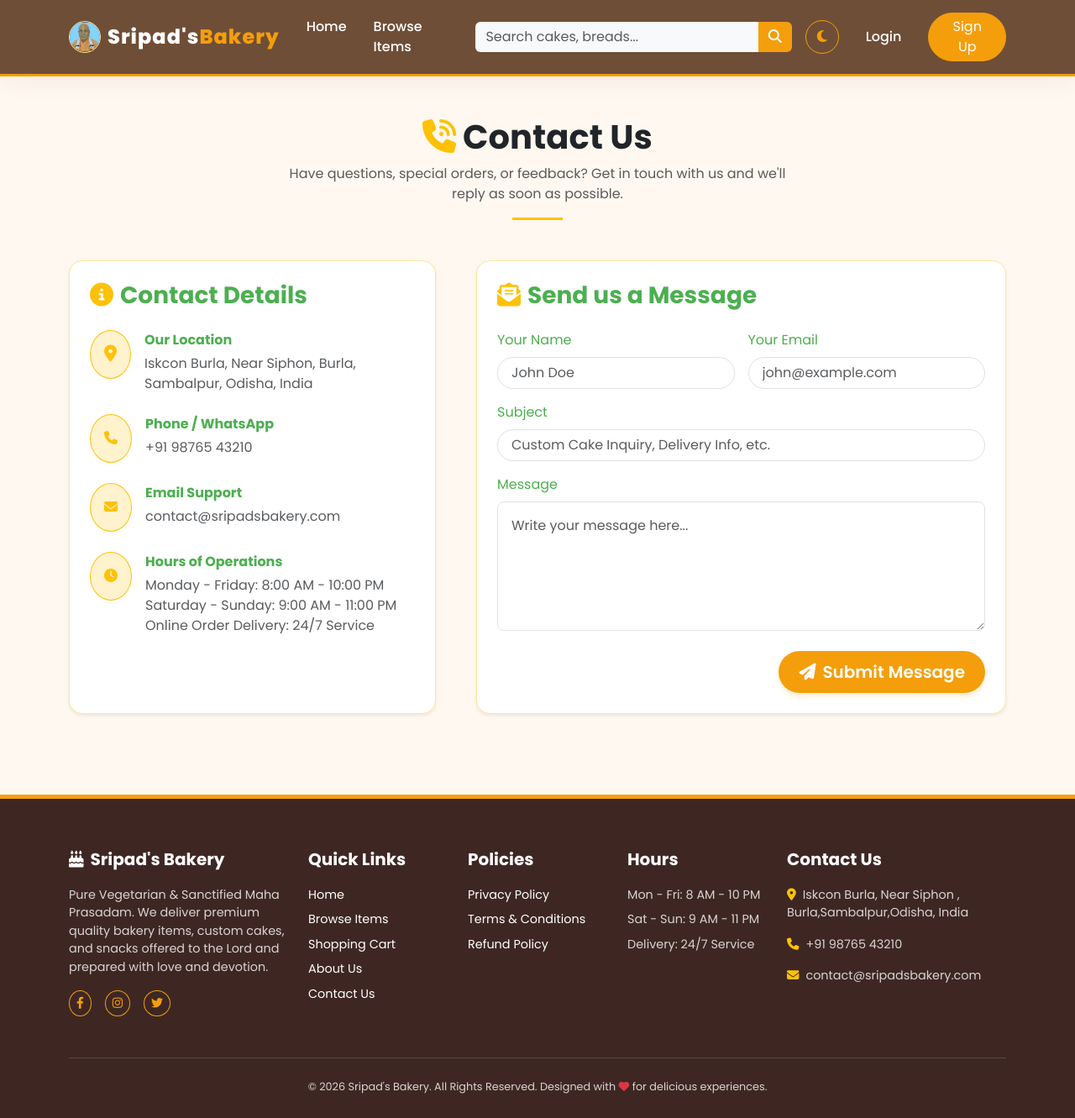
After one commit to Nk809/sripads_bakery, a Django app: page /contact-us/ in a window 1280 px wide. The commit adds this page. Shown: the whole page at 84% size. Run offline with Django 5.2, Linux system fonts and the light colour scheme.

Commit message:
Implement compliance pages and apply Warm Orange/Chocolate Brown color theme

```diff
--- a/bakery/urls.py
+++ b/bakery/urls.py
@@ -11,6 +11,13 @@ urlpatterns = [
     path('cart/update/', views.update_cart_quantity, name='update_cart_quantity'),
     path('cart/apply-coupon/', views.apply_coupon, name='apply_coupon'),
     path('cart/remove-coupon/', views.remove_coupon, name='remove_coupon'),
+
+    # Compliance & Legal Policies routes (for Payment Gateway onboarding)
+    path('about-us/', views.about_us, name='about_us'),
+    path('contact-us/', views.contact_us, name='contact_us'),
+    path('privacy-policy/', views.privacy_policy, name='privacy_policy'),
+    path('terms-conditions/', views.terms_conditions, name='terms_conditions'),
+    path('cancellation-refund/', views.refund_policy, name='refund_policy'),
 
     # Seller panel routes
     path('seller/dashboard/', views.seller_dashboard, name='seller_dashboard'),
--- a/bakery/views.py
+++ b/bakery/views.py
@@ -1,5 +1,6 @@
 from django.shortcuts import render, get_object_or_404, redirect
 from django.contrib.auth.decorators import login_required
+from django.contrib import messages
 from django.http import JsonResponse
 from django.views.decorators.http import require_POST
 from django.views.decorators.csrf import csrf_exempt
@@ -559,3 +560,29 @@ def serve_db_media(request, path):
         if os.path.exists(local_path):
             return django_serve(request, clean_path, document_root=settings.MEDIA_ROOT)
         raise Http404("File not found")
+
+
+# Compliance & Legal Policies views for Payment Gateway onboarding
+def about_us(request):
+    return render(request, 'buyer/about.html')
+
+def contact_us(request):
+    if request.method == 'POST':
+        name = request.POST.get('name')
+        email = request.POST.get('email')
+        subject = request.POST.get('subject')
+        message = request.POST.get('message')
+
+        messages.success(request, f"Thank you, {name}! Your message has been sent successfully. We will get back to you soon.")
+        return redirect('contact_us')
+
+    return render(request, 'buyer/contact.html')
+
+def privacy_policy(request):
+    return render(request, 'buyer/privacy.html')
+
+def terms_conditions(request):
+    return render(request, 'buyer/terms.html')
+
+def refund_policy(request):
+    return render(request, 'buyer/refund.html')
--- a/static/css/main.css
+++ b/static/css/main.css
@@ -3,29 +3,29 @@
 @import url('https://fonts.googleapis.com/css2?family=Poppins:wght@300;400;500;600;700;800&display=swap');
 
 :root {
-    --primary-color: #3E2723; /* Dark Brown */
-    --primary-light: #5D4037;
-    --primary-dark: #1B0000;
+    --primary-color: #F59E0B; /* Warm Orange */
+    --primary-light: #FBBF24;
+    --primary-dark: #D97706;
 
-    --secondary-color: #FFF8E1; /* Cream Background */
-    --secondary-light: #FFFDE7;
-    --secondary-dark: #FFECB3;
+    --secondary-color: #6F4E37; /* Chocolate Brown */
+    --secondary-light: #8B5A2B;
+    --secondary-dark: #5C3D2E;
 
-    --accent-color: #FF6F00; /* Rich Orange / Gold */
-    --accent-hover: #E65100;
+    --accent-color: #4CAF50; /* Fresh Green */
+    --accent-hover: #45a049;
 
-    --text-dark: #2D2D2D;
-    --text-light: #757575;
+    --text-dark: #3E2723; /* Dark Brown Text */
+    --text-light: #7E6B65;
     --text-white: #FFFFFF;
 
     --card-bg: #FFFFFF;
-    --body-bg: #FDFBF7;
-    --border-color: #E0DCD3;
+    --body-bg: #FFF8F0; /* Soft Cream Background */
+    --border-color: #E6D8C7;
 
     --transition-smooth: all 0.3s cubic-bezier(0.25, 0.8, 0.25, 1);
-    --shadow-sm: 0 2px 4px rgba(62, 39, 35, 0.05);
-    --shadow-md: 0 8px 16px rgba(62, 39, 35, 0.08);
-    --shadow-lg: 0 16px 32px rgba(62, 39, 35, 0.12);
+    --shadow-sm: 0 2px 8px rgba(111, 78, 55, 0.04);
+    --shadow-md: 0 8px 24px rgba(111, 78, 55, 0.06);
+    --shadow-lg: 0 16px 40px rgba(111, 78, 55, 0.1);
 }
 
 /* Dark Mode Overrides */
@@ -71,19 +71,19 @@ body.dark-mode h1, body.dark-mode h2, body.dark-mode h3, body.dark-mode h4, body
 }
 
 a {
-    color: var(--accent-color);
+    color: var(--primary-color);
     text-decoration: none;
     transition: var(--transition-smooth);
 }
 
 a:hover {
-    color: var(--accent-hover);
+    color: #E68900;
 }
 
-/* Navbar Custom Styling */
+/* Navbar Custom Styling (Chocolate Brown with White text) */
 .navbar-bakery {
-    background-color: var(--primary-color) !important;
-    border-bottom: 3px solid var(--accent-color);
+    background-color: var(--secondary-color) !important;
+    border-bottom: 3px solid var(--primary-color);
     padding: 12px 0;
     box-shadow: var(--shadow-md);
 }
@@ -91,16 +91,16 @@ a:hover {
 .navbar-brand-bakery {
     font-weight: 800;
     font-size: 1.5rem;
-    color: var(--secondary-color) !important;
+    color: var(--text-white) !important;
     letter-spacing: 1px;
 }
 
 .navbar-brand-bakery span {
-    color: var(--accent-color);
+    color: var(--primary-color);
 }
 
 .nav-link-bakery {
-    color: var(--secondary-color) !important;
+    color: var(--text-white) !important;
     font-weight: 500;
     margin: 0 8px;
     position: relative;
@@ -113,7 +113,7 @@ a:hover {
     height: 2px;
     bottom: -4px;
     left: 0;
-    background-color: var(--accent-color);
+    background-color: var(--primary-color);
     transition: var(--transition-smooth);
 }
 
@@ -122,26 +122,26 @@ a:hover {
 }
 
 .nav-link-bakery:hover {
-    color: var(--accent-color) !important;
+    color: var(--primary-color) !important;
 }
 
-/* Buttons */
+/* Buttons (Warm Orange #F59E0B with hover #E68900) */
 .btn-bakery-primary {
-    background-color: var(--accent-color);
+    background-color: var(--primary-color);
     color: var(--text-white);
     font-weight: 600;
     padding: 10px 24px;
     border-radius: 30px;
     border: none;
-    box-shadow: 0 4px 6px rgba(255, 111, 0, 0.2);
+    box-shadow: 0 4px 6px rgba(245, 158, 11, 0.2);
     transition: var(--transition-smooth);
 }
 
 .btn-bakery-primary:hover {
-    background-color: var(--accent-hover);
+    background-color: #E68900;
     color: var(--text-white);
     transform: translateY(-2px);
-    box-shadow: 0 6px 12px rgba(255, 111, 0, 0.3);
+    box-shadow: 0 6px 12px rgba(245, 158, 11, 0.3);
 }
 
 .btn-bakery-secondary {
@@ -156,8 +156,30 @@ a:hover {
 
 .btn-bakery-secondary:hover {
     background-color: var(--primary-color);
-    color: var(--secondary-color);
+    color: var(--text-white);
     transform: translateY(-2px);
+}
+
+/* Bootstrap Button overrides for website consistency */
+.btn-warning {
+    background-color: var(--primary-color) !important;
+    border-color: var(--primary-color) !important;
+    color: var(--text-white) !important;
+}
+.btn-warning:hover, .btn-warning:focus, .btn-warning:active {
+    background-color: #E68900 !important;
+    border-color: #E68900 !important;
+    color: var(--text-white) !important;
+}
+
+.btn-outline-warning {
+    color: var(--primary-color) !important;
+    border-color: var(--primary-color) !important;
+}
+.btn-outline-warning:hover, .btn-outline-warning:focus, .btn-outline-warning:active {
+    background-color: var(--primary-color) !important;
+    border-color: var(--primary-color) !important;
+    color: var(--text-white) !important;
 }
 
 /* Cards & Grid list */
@@ -217,27 +239,29 @@ a:hover {
     border-radius: 50%;
 }
 
-/* Hero Section */
+/* Hero Section (Soft Cream Background with Dark Brown text & orange buttons) */
 .hero-bakery {
-    background: linear-gradient(rgba(62, 39, 35, 0.8), rgba(62, 39, 35, 0.8)), url('/static/images/hero_banner.jpg') no-repeat center center/cover;
-    color: var(--text-white);
+    background: var(--body-bg) !important;
+    color: var(--text-dark) !important;
     padding: 120px 0;
     text-align: center;
-    border-bottom: 5px solid var(--accent-color);
+    border-bottom: 5px solid var(--primary-color);
+    border-top: 1px solid var(--border-color);
 }
 
 .hero-bakery h1 {
     font-size: 3.5rem;
     font-weight: 800;
-    color: var(--secondary-color);
+    color: var(--text-dark);
     margin-bottom: 20px;
-    text-shadow: 2px 2px 4px rgba(0, 0, 0, 0.5);
+    text-shadow: none;
 }
 
 .hero-bakery p {
     font-size: 1.25rem;
     max-width: 700px;
     margin: 0 auto 30px auto;
+    color: var(--text-light);
 }
 
 /* Chat System */
@@ -335,17 +359,17 @@ body.dark-mode .message-bubble.me {
     background-color: #388E3C;
 }
 
-/* Footer - Day Mode (Default) */
+/* Footer - Day Mode (Default - Dark Brown #3E2723 background with White text) */
 .footer-bakery {
-    background-color: #FFFFFF !important;
-    color: #000000 !important;
+    background-color: #3E2723 !important;
+    color: #FFFFFF !important;
     padding: 60px 0 20px 0;
-    border-top: 5px solid #000000;
+    border-top: 5px solid var(--primary-color);
     font-size: 0.9rem;
 }
 .footer-title {
     font-weight: 700;
-    color: #000000 !important;
+    color: #FFFFFF !important;
     margin-bottom: 20px;
 }
 .footer-bakery p,
@@ -354,34 +378,34 @@ body.dark-mode .message-bubble.me {
 .footer-bakery span,
 .footer-bakery li,
 .footer-bakery ul {
-    color: #000000 !important;
+    color: rgba(255, 255, 255, 0.8) !important;
 }
 .footer-links a {
-    color: #000000 !important;
+    color: #FFFFFF !important;
     transition: var(--transition-smooth);
 }
 .footer-links a:hover {
-    color: #555555 !important;
+    color: var(--primary-color) !important;
     padding-left: 4px;
 }
 .footer-bakery hr {
-    border-color: rgba(0, 0, 0, 0.15) !important;
+    border-color: rgba(255, 255, 255, 0.15) !important;
     opacity: 1;
 }
 .footer-bakery .btn-outline-warning {
-    color: #000000 !important;
-    border-color: #000000 !important;
+    color: var(--primary-color) !important;
+    border-color: var(--primary-color) !important;
 }
 .footer-bakery .btn-outline-warning:hover {
-    background-color: #000000 !important;
-    color: #FFFFFF !important;
+    background-color: var(--primary-color) !important;
+    color: #3E2723 !important;
 }
 
 /* Footer - Night Mode Override */
 body.dark-mode .footer-bakery {
     background-color: #1B0000 !important;
     color: #FFFFFF !important;
-    border-top: 5px solid var(--accent-color);
+    border-top: 5px solid var(--primary-color);
 }
 body.dark-mode .footer-title {
     color: #FFFFFF !important;
@@ -398,18 +422,33 @@ body.dark-mode .footer-links a {
     color: #FFFFFF !important;
 }
 body.dark-mode .footer-links a:hover {
-    color: var(--accent-color) !important;
+    color: var(--primary-color) !important;
 }
 body.dark-mode .footer-bakery hr {
     border-color: rgba(255, 255, 255, 0.15) !important;
 }
 body.dark-mode .footer-bakery .btn-outline-warning {
-    color: var(--accent-color) !important;
-    border-color: var(--accent-color) !important;
+    color: var(--primary-color) !important;
+    border-color: var(--primary-color) !important;
 }
 body.dark-mode .footer-bakery .btn-outline-warning:hover {
-    background-color: var(--accent-color) !important;
+    background-color: var(--primary-color) !important;
     color: #1B0000 !important;
+}
+
+/* Custom Price Display Colors - Fresh Green (#4CAF50) */
+.card-bakery .text-danger,
+.card-bakery .text-dark,
+.col-md-6 .text-danger,
+.col-md-6 .text-dark,
+#displayPrice {
+    color: var(--accent-color) !important;
+}
+
+/* Keep crossed-out original prices muted gray */
+.card-bakery .text-decoration-line-through,
+.col-md-6 .text-decoration-line-through {
+    color: var(--text-light) !important;
 }
 
 /* Animations */
--- a/templates/base.html
+++ b/templates/base.html
@@ -176,7 +176,7 @@
     <footer class="footer-bakery mt-5">
         <div class="container">
             <div class="row g-4">
-                <div class="col-lg-4 col-md-6">
+                <div class="col-lg-3 col-md-6">
                     <h5 class="footer-title"><i class="fa-solid fa-cake-candles me-2"></i>Sripad's Bakery</h5>
                     <p>Pure Vegetarian & Sanctified Maha Prasadam. We deliver premium quality bakery items,
                         custom cakes, and snacks offered to the Lord and prepared with love and devotion.</p>
@@ -195,14 +195,24 @@
                         <li><a href="{% url 'home' %}">Home</a></li>
                         <li><a href="{% url 'product_list' %}">Browse Items</a></li>
                         <li><a href="{% url 'cart_detail' %}">Shopping Cart</a></li>
+                        <li><a href="{% url 'about_us' %}">About Us</a></li>
+                        <li><a href="{% url 'contact_us' %}">Contact Us</a></li>
                     </ul>
                 </div>
-                <div class="col-lg-3 col-md-6">
-                    <h5 class="footer-title">Hours of Operations</h5>
+                <div class="col-lg-2 col-md-6 footer-links">
+                    <h5 class="footer-title">Policies</h5>
                     <ul class="list-unstyled d-flex flex-column gap-2">
-                        <li>Monday - Friday: 8:00 AM - 10:00 PM</li>
-                        <li>Saturday - Sunday: 9:00 AM - 11:00 PM</li>
-                        <li>Online Delivery: 24/7 Service</li>
+                        <li><a href="{% url 'privacy_policy' %}">Privacy Policy</a></li>
+                        <li><a href="{% url 'terms_conditions' %}">Terms & Conditions</a></li>
+                        <li><a href="{% url 'refund_policy' %}">Refund Policy</a></li>
+                    </ul>
+                </div>
+                <div class="col-lg-2 col-md-6">
+                    <h5 class="footer-title">Hours</h5>
+                    <ul class="list-unstyled d-flex flex-column gap-2">
+                        <li>Mon - Fri: 8 AM - 10 PM</li>
+                        <li>Sat - Sun: 9 AM - 11 PM</li>
+                        <li>Delivery: 24/7 Service</li>
                     </ul>
                 </div>
                 <div class="col-lg-3 col-md-6">
--- /dev/null
+++ b/templates/buyer/contact.html
@@ -0,0 +1,96 @@
+{% extends 'base.html' %}
+{% load static %}
+{% block title %}Contact Us - Sripad's Bakery{% endblock %}
+
+{% block content %}
+<div class="container my-5 animate-fade-in-up">
+    <!-- Header Page title -->
+    <div class="text-center mb-5">
+        <h1 class="font-weight-bold text-dark mb-2"><i class="fa-solid fa-phone-volume text-warning me-2"></i>Contact Us</h1>
+        <p class="text-muted mx-auto" style="max-width: 600px;">Have questions, special orders, or feedback? Get in touch with us and we'll reply as soon as possible.</p>
+        <div class="mx-auto bg-warning" style="width: 60px; height: 3px;"></div>
+    </div>
+
+    <div class="row g-5">
+        <!-- Contact Details Card -->
+        <div class="col-lg-5">
+            <div class="card card-bakery p-4 bg-white border border-warning-subtle shadow-sm h-100">
+                <h3 class="font-weight-bold text-dark mb-4"><i class="fa-solid fa-circle-info text-warning me-2"></i>Contact Details</h3>
+
+                <ul class="list-unstyled d-flex flex-column gap-4">
+                    <li class="d-flex align-items-start">
+                        <div class="bg-warning-subtle text-warning p-3 rounded-circle me-3 border border-warning">
+                            <i class="fa-solid fa-location-dot fa-lg"></i>
+                        </div>
+                        <div>
+                            <strong class="text-dark d-block mb-1">Our Location</strong>
+                            <span class="text-muted">Iskcon Burla, Near Siphon, Burla, Sambalpur, Odisha, India</span>
+                        </div>
+                    </li>
+                    <li class="d-flex align-items-start">
+                        <div class="bg-warning-subtle text-warning p-3 rounded-circle me-3 border border-warning">
+                            <i class="fa-solid fa-phone"></i>
+                        </div>
+                        <div>
+                            <strong class="text-dark d-block mb-1">Phone / WhatsApp</strong>
+                            <span class="text-muted">+91 98765 43210</span>
+                        </div>
+                    </li>
+                    <li class="d-flex align-items-start">
+                        <div class="bg-warning-subtle text-warning p-3 rounded-circle me-3 border border-warning">
+                            <i class="fa-solid fa-envelope"></i>
+                        </div>
+                        <div>
+                            <strong class="text-dark d-block mb-1">Email Support</strong>
+                            <span class="text-muted">contact@sripadsbakery.com</span>
+                        </div>
+                    </li>
+                    <li class="d-flex align-items-start">
+                        <div class="bg-warning-subtle text-warning p-3 rounded-circle me-3 border border-warning">
+                            <i class="fa-solid fa-clock"></i>
+                        </div>
+                        <div>
+                            <strong class="text-dark d-block mb-1">Hours of Operations</strong>
+                            <span class="text-muted d-block">Monday - Friday: 8:00 AM - 10:00 PM</span>
+                            <span class="text-muted d-block">Saturday - Sunday: 9:00 AM - 11:00 PM</span>
+                            <span class="text-muted">Online Order Delivery: 24/7 Service</span>
+                        </div>
+                    </li>
+                </ul>
+            </div>
+        </div>
+
+        <!-- Contact Message Form -->
+        <div class="col-lg-7">
+            <div class="card card-bakery p-4 bg-white border border-warning-subtle shadow-sm h-100">
+                <h3 class="font-weight-bold text-dark mb-4"><i class="fa-solid fa-envelope-open-text text-warning me-2"></i>Send us a Message</h3>
+
+                <form action="{% url 'contact_us' %}" method="POST">
+                    {% csrf_token %}
+                    <div class="row g-3">
+                        <div class="col-md-6">
+                            <label for="name" class="form-label font-weight-bold text-dark">Your Name</label>
+                            <input type="text" class="form-control rounded-pill px-3" id="name" name="name" placeholder="John Doe" required>
+                        </div>
+                        <div class="col-md-6">
+                            <label for="email" class="form-label font-weight-bold text-dark">Your Email</label>
+                            <input type="email" class="form-control rounded-pill px-3" id="email" name="email" placeholder="john@example.com" required>
+                        </div>
+                        <div class="col-12">
+                            <label for="subject" class="form-label font-weight-bold text-dark">Subject</label>
+                            <input type="text" class="form-control rounded-pill px-3" id="subject" name="subject" placeholder="Custom Cake Inquiry, Delivery Info, etc." required>
+                        </div>
+                        <div class="col-12">
+                            <label for="message" class="form-label font-weight-bold text-dark">Message</label>
+                            <textarea class="form-control rounded-3 p-3" id="message" name="message" rows="5" placeholder="Write your message here..." required></textarea>
+                        </div>
+                        <div class="col-12 mt-4 text-end">
+                            <button type="submit" class="btn btn-bakery-primary btn-lg"><i class="fa-solid fa-paper-plane me-2"></i>Submit Message</button>
+                        </div>
+                    </div>
+                </form>
+            </div>
+        </div>
+    </div>
+</div>
+{% endblock %}
--- a/templates/buyer/home.html
+++ b/templates/buyer/home.html
@@ -7,7 +7,7 @@
 <div class="hero-bakery animate-fade-in-up">
     <div class="container text-center">
         <h1>Pure Vegetarian & Delicious Maha Prasadam</h1>
-        <p class="lead text-white-50 mb-4">Enjoy our fresh cakes, pastries, cookies, and breads, made with quality
+        <p class="lead text-muted mb-4">Enjoy our fresh cakes, pastries, cookies, and breads, made with quality
             ingredients and offered to the Lord with love and devotion.</p>
         <div class="d-flex justify-content-center gap-3">
             <a href="{% url 'product_list' %}" class="btn btn-bakery-primary btn-lg">Browse Menu</a>
```
Also changed, not shown: templates/buyer/about.html (added, +91 -0 lines), templates/buyer/privacy.html (added, +77 -0 lines), templates/buyer/refund.html (added, +65 -0 lines), templates/buyer/terms.html (added, +69 -0 lines).
